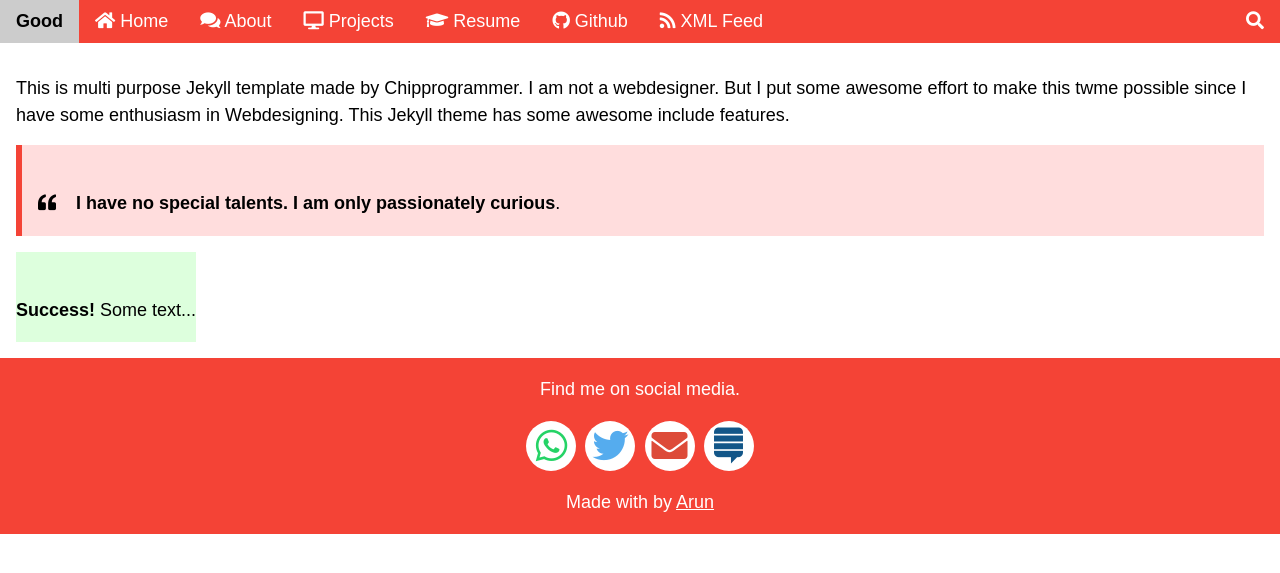
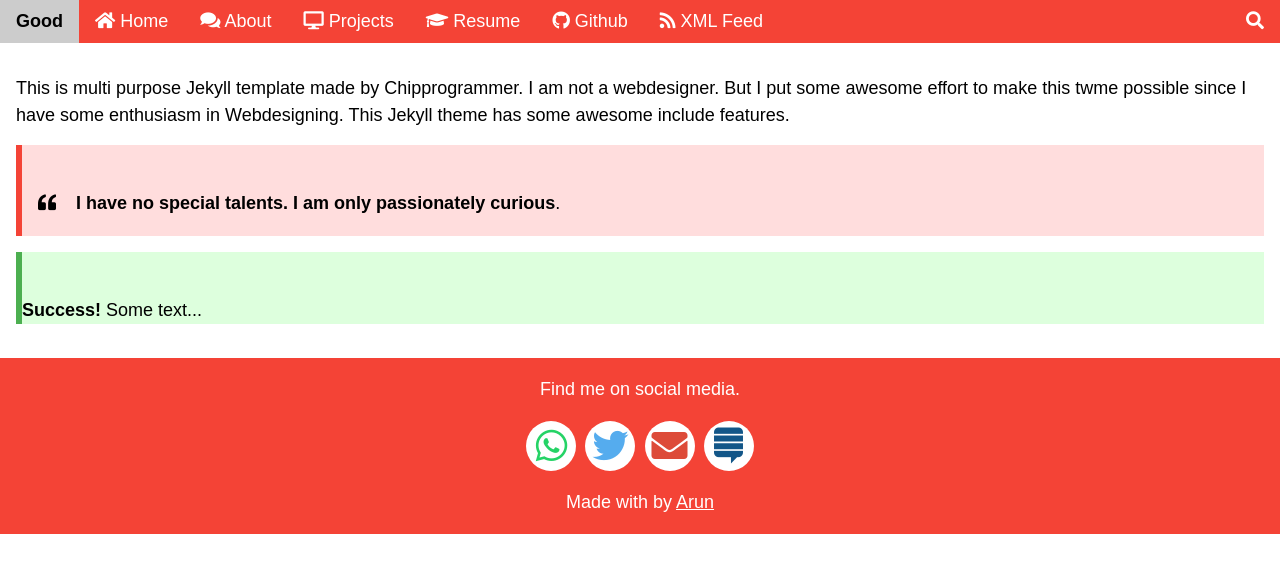
Before and after one commit to chipprogrammers/Good, a Jekyll site: the page built from index.html, in a window 1280 px wide. Shown: the top 573 px of the page. Built offline with Jekyll 4.4.1, drawn with Linux system fonts in a browser that asks for light colours; some web fonts are replaced; comment, search, counter and statistics services are not loaded.

Commit message:
Update index.html

```diff
--- a/index.html
+++ b/index.html
@@ -38,8 +38,8 @@
     border-left: 6px solid #ffeb3b;
 }
 </style>
-<div class="success alert-icon">
+<div class="success">
  <i class="fab fa-exclamation-circle"></i>
-  <p><strong>Success!</strong> Some text...</p>
+  <p class="alert icon"><strong>Success!</strong> Some text...</p>
 </div>
 </div>
```
